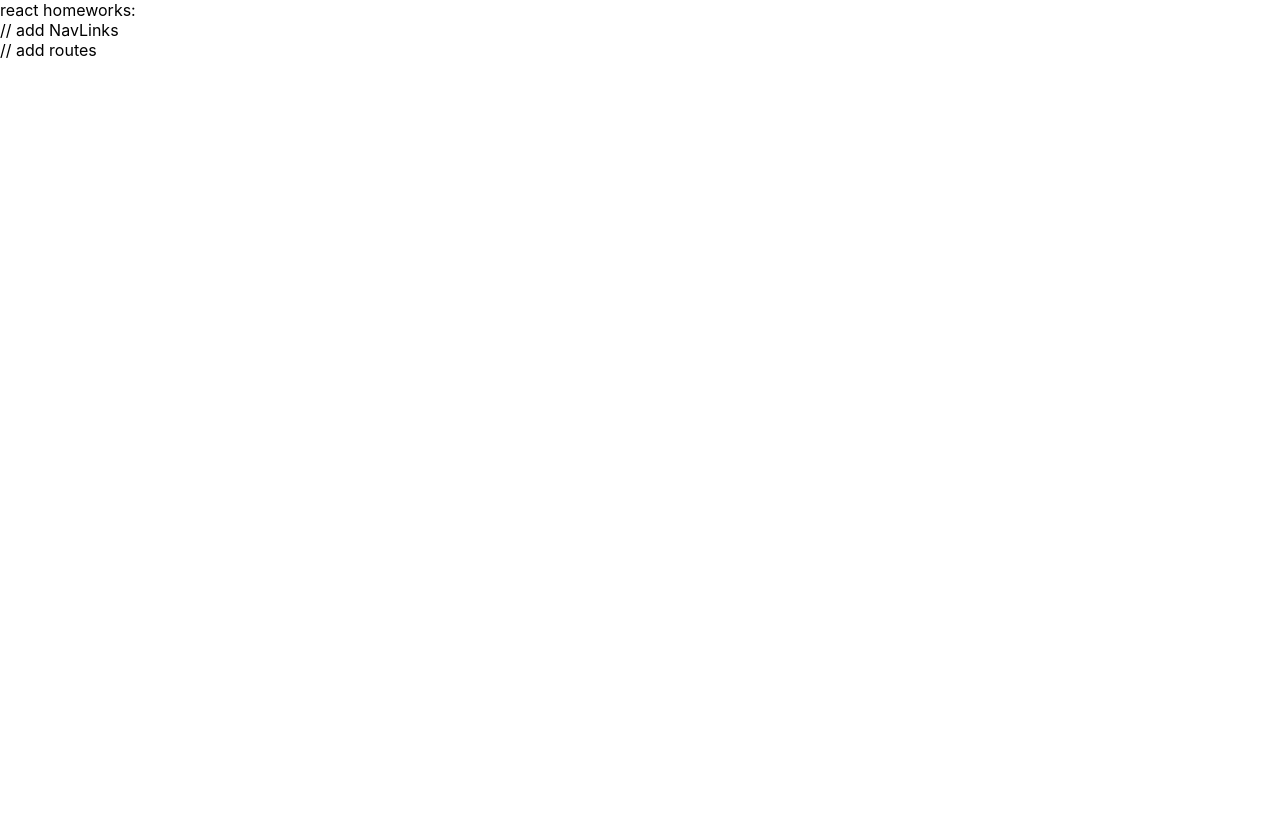
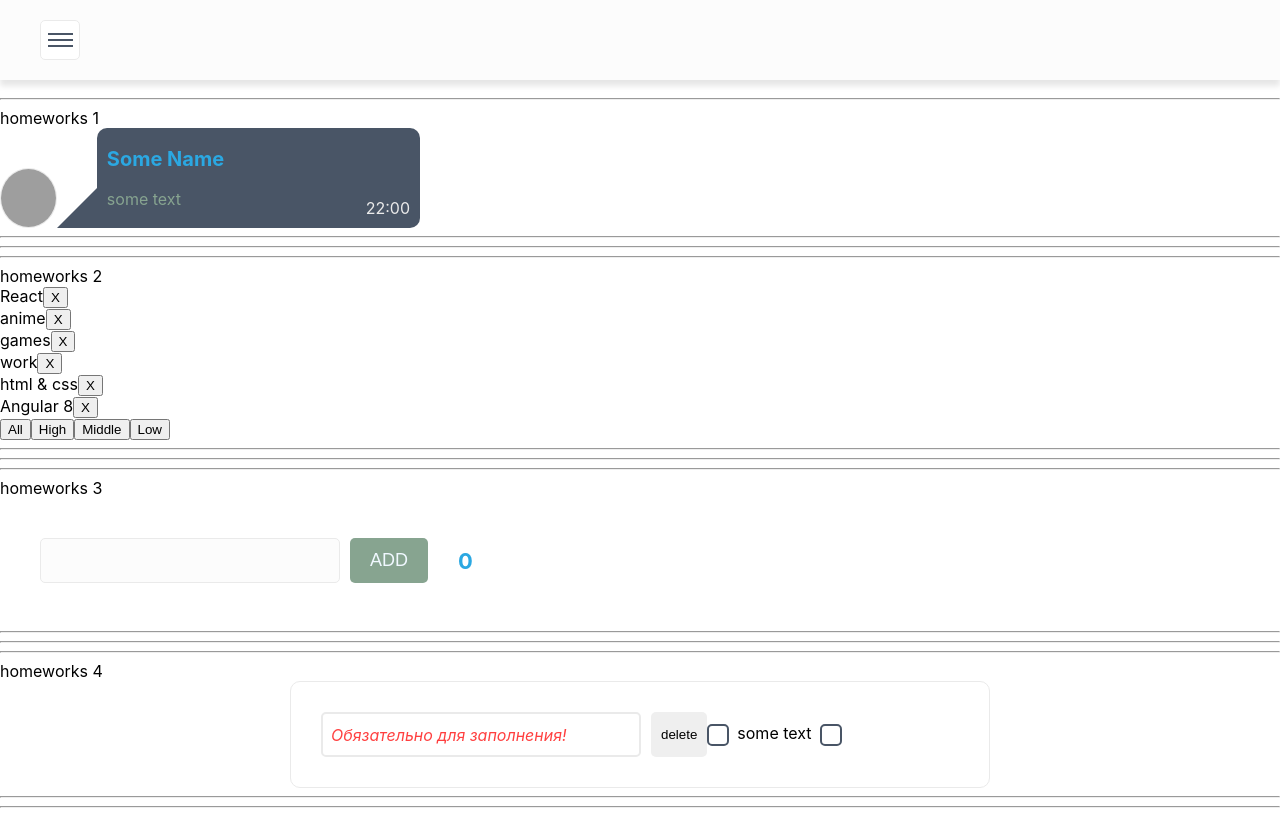
Before and after one commit to 28gomon/homework-incubator, a React (Create React App) app: page /#/pre-junior in a window 1280 px wide. Built offline with nearby package versions, Linux system fonts and the light colour scheme; grey boxes are pictures that could not be loaded.

Commit message:
add homework 5

```diff
--- a/package.json
+++ b/package.json
@@ -10,9 +10,11 @@
     "@types/node": "^12.0.0",
     "@types/react": "^16.9.0",
     "@types/react-dom": "^16.9.0",
+    "@types/react-router-dom": "^5.1.5",
     "@types/uuid": "^8.3.0",
     "react": "^16.13.1",
     "react-dom": "^16.13.1",
+    "react-router-dom": "^5.2.0",
     "react-scripts": "3.4.1",
     "typescript": "~3.7.2",
     "uuid": "^8.3.0"
--- a/src/p1-main/m1-ui/u1-app/App.module.css
+++ b/src/p1-main/m1-ui/u1-app/App.module.css
@@ -1,3 +1,3 @@
 .App {
-
+    padding-top: 90px;
 }
--- a/src/p1-main/m1-ui/u1-app/App.tsx
+++ b/src/p1-main/m1-ui/u1-app/App.tsx
@@ -9,7 +9,6 @@ import HW5 from "../../../p2-homeworks/h5/HW5";
 function App() {
     return (
         <div className={s.App}>
-            <div>react homeworks:</div>
             {/*<HW1/>*/}
             {/*<HW2/>*/}
             {/*<HW3/>*/}
--- a/src/p2-homeworks/h5/HW5.tsx
+++ b/src/p2-homeworks/h5/HW5.tsx
@@ -1,18 +1,19 @@
 import React from "react";
 import Header from "./Header";
 import Routes from "./Routes";
+import { HashRouter } from "react-router-dom";
 
 function HW5() {
     return (
         <div>
             {/*в gh-pages лучше работает HashRouter*/}
-            {/*<HashRouter>*/}
+            <HashRouter>
 
             <Header/>
 
             <Routes/>
 
-            {/*</HashRouter>*/}
+            </HashRouter>
         </div>
     );
 }
--- /dev/null
+++ b/src/p2-homeworks/h5/Header.module.css
@@ -0,0 +1,132 @@
+/* Header */
+.Header {
+    position: fixed;
+    top: 0;
+    width: 100%;
+    height: 80px;
+    background: #fcfcfc;
+    box-shadow: 0 6px 6px rgba(0,0,0,0.10);
+    margin-bottom: 40px;
+    padding-left: 40px;
+    padding-right: 40px;
+    display: flex;
+    justify-content: space-between;
+    align-items: center;
+}
+
+.HeaderButton {
+    position: fixed;
+    top: 20px;
+    left: 40px;
+    width: 40px;
+    height: 40px;
+    border: 1px solid #eaeaea;
+    border-radius: 5px;
+    background: #ffffff;
+    display: flex;
+    justify-content: center;
+    align-items: center;
+    cursor: pointer;
+    transition: left .25s ease-in-out;
+    z-index: 100;
+}
+
+.HeaderButtonSpan {
+    position: relative;
+    width: 25px;
+    height: 2px;
+    background: #495566;
+}
+
+.HeaderButtonSpan::before, .HeaderButtonSpan::after {
+    content: '';
+    position: absolute;
+    width: 25px;
+    height: 2px;
+    background: #495566;
+    transition: all .25s ease-in-out;
+}
+
+.HeaderButtonSpan::before {
+    top: -6px;
+}
+
+.HeaderButtonSpan::after {
+    bottom: -6px;
+}
+
+.HeaderButtonOpen {
+    left: 345px;
+    transition: all .25s ease-in-out;
+    z-index: 1000;
+}
+
+.HeaderButtonOpen .HeaderButtonSpan {
+    background: transparent;
+}
+
+.HeaderButtonOpen .HeaderButtonSpan::before {
+    top: 0;
+    transform: rotate(45deg);
+}
+
+.HeaderButtonOpen .HeaderButtonSpan::after {
+    top: 0;
+    transform: rotate(-45deg);
+}
+/* Header */
+
+/* Nav */
+.Nav {
+    position: fixed;
+    top: 0;
+    left: -100%;
+    width: 320px;
+    height: 100%;
+    background: #ffffff;
+    z-index: 1000;
+    box-shadow: 6px 0 6px rgba(0,0,0,0.20);
+    display: flex;
+    align-items: center;
+    transition: all .25s ease-in-out;
+}
+
+.Nav > .NavLinkWrapper {
+    width: 100%;
+}
+
+.Nav a {
+    display: block;
+    font-size: 20px;
+    text-decoration: none;
+    line-height: 40px;
+    color: #4da064;
+    font-weight: bold;
+    padding-left: 40px;
+    transition: all .25s ease-in-out;
+}
+
+.Nav a:hover {
+    background-color: #f3f3f3;
+}
+
+.OpenNav {
+    left: 0;
+}
+/* Nav */
+
+/* Active NavLink */
+.Active {
+    background-color: #eaeaea;
+}
+/* Active NavLink */
+
+.Backdrop {
+    position: absolute;
+    top: 0;
+    left: 0;
+    width: 100%;
+    height: 100%;
+    background-color: rgba(0,0,0,0.45);
+    z-index: 100;
+}
--- a/src/p2-homeworks/h5/Header.tsx
+++ b/src/p2-homeworks/h5/Header.tsx
@@ -1,12 +1,53 @@
-import React from "react";
+import React, {useState} from "react";
+import classes from './Header.module.css';
+import {NavLink} from "react-router-dom";
 
 function Header() {
-    return (
-        <div>
-            // add NavLinks
 
-        </div>
-    );
+	let cls = [classes.Nav];
+
+	const [state, setState] = useState(false);
+
+	function handlerMenu() {
+		setState(!state);
+	}
+
+	function closeMenu() {
+		setState(false);
+	}
+
+	if (state) cls.push(classes.OpenNav);
+
+	return (
+		<>
+			<nav className={cls.join(' ')}>
+				<div className={classes.NavLinkWrapper}>
+					<div><NavLink
+						activeClassName={classes.Active}
+						onClick={closeMenu}
+						to="/pre-junior">PreJunior</NavLink>
+					</div>
+					<div><NavLink
+						activeClassName={classes.Active}
+						onClick={closeMenu}
+						to="/junior">Junior</NavLink>
+					</div>
+				</div>
+
+				<div
+					onClick={handlerMenu}
+					className={!state
+						? classes.HeaderButton
+						: classes.HeaderButton + " " + classes.HeaderButtonOpen}>
+					<span className={classes.HeaderButtonSpan}/>
+				</div>
+			</nav>
+
+			<div className={classes.Header}/>
+
+			{state ? <div onClick={closeMenu} className={classes.Backdrop}/> : null}
+		</>
+	);
 }
 
 export default Header;
--- a/src/p2-homeworks/h5/Routes.tsx
+++ b/src/p2-homeworks/h5/Routes.tsx
@@ -1,27 +1,36 @@
 import React from "react";
+import {Redirect, Route, Switch} from "react-router-dom";
+import Error404 from "./pages/Error404";
+import PreJunior from "./pages/PreJunior";
+import Junior from "./pages/Junior";
 
 export const PATH = {
 	PRE_JUNIOR: "/pre-junior",
 	// add paths
+	JUNIOR: "/junior"
 }
 
 function Routes() {
 	return (
 		<div>
+
 			{/*Switch выбирает первый подходящий роут*/}
-            {/*<Switch>*/}
+			<Switch>
 
 				{/*в начале мы попадаем на страницу "/" и переходим сразу на страницу PRE_JUNIOR*/}
 				{/*exact нужен чтоб указать полное совподение (что после "/" ничего не будет)*/}
-            {/*<Route path={"/"} exact render={() => <Redirect to={PRE_JUNIOR}/>}/>*/}
+				<Route path={"/"} exact render={() => <Redirect to={PATH.PRE_JUNIOR}/>}/>
 
-            {/*<Route path={PRE_JUNIOR} render={() => <PreJunior/>}/>*/}
-                // add routes
+				<Route path={PATH.PRE_JUNIOR} render={() => <PreJunior/>}/>
+				{/*// add routes*/}
+				<Route path={PATH.JUNIOR} render={() => <Junior/>}/>
 
-            {/*у этого роута нет пути, он отрисуется если пользователь захочет попасть на несуществующую страницу*/}
-            {/*<Route render={() => <Error404/>}/>*/}
+				{/*у этого роута нет пути, он отрисуется если пользователь
+				захочет попасть на несуществующую страницу*/}
+				<Route render={() => <Error404/>}/>
 
-            {/*</Switch>*/}
+			</Switch>
+
 		</div>
     );
 }
--- a/src/p2-homeworks/h5/pages/Error404.tsx
+++ b/src/p2-homeworks/h5/pages/Error404.tsx
@@ -1,11 +1,14 @@
 import React from "react";
+import classes from './Pages.module.css';
 
 function Error404() {
     return (
-        <div>
-            <div>404</div>
-            <div>Page not found!</div>
-            <div>—ฅ/ᐠ.̫ .ᐟ\ฅ—</div>
+        <div className={classes.error404}>
+            <div>
+				<div className={classes.errorNumber}>404</div>
+				<div>Page not found!</div>
+				<div>—ฅ/ᐠ.̫ .ᐟ\ฅ—</div>
+			</div>
         </div>
     );
 }
--- /dev/null
+++ b/src/p2-homeworks/h5/pages/Junior.tsx
@@ -0,0 +1,11 @@
+import React from 'react';
+
+function Junior() {
+	return (
+		<div>
+			<h1>Junior</h1>
+		</div>
+	)
+}
+
+export default Junior;
--- /dev/null
+++ b/src/p2-homeworks/h5/pages/Pages.module.css
@@ -0,0 +1,18 @@
+.error404 {
+    display: flex;
+    justify-content: center;
+    align-items: center;
+    width: 100%;
+    height: 600px;
+}
+
+.error404 > div {
+    text-align: center;
+    font-size: 45px;
+}
+
+.errorNumber {
+    font-weight: bold;
+    font-size: 100px;
+    color: chocolate;
+}
--- a/src/p2-homeworks/h5/pages/PreJunior.tsx
+++ b/src/p2-homeworks/h5/pages/PreJunior.tsx
@@ -11,7 +11,6 @@ function PreJunior() {
             <HW2/>
             <HW3/>
             <HW4/>
-
         </div>
     );
 }
```
Also changed, not shown: 1 other file (tests, documents, lock files or other folders). Lines whose indentation alone changed are shown as unchanged.
